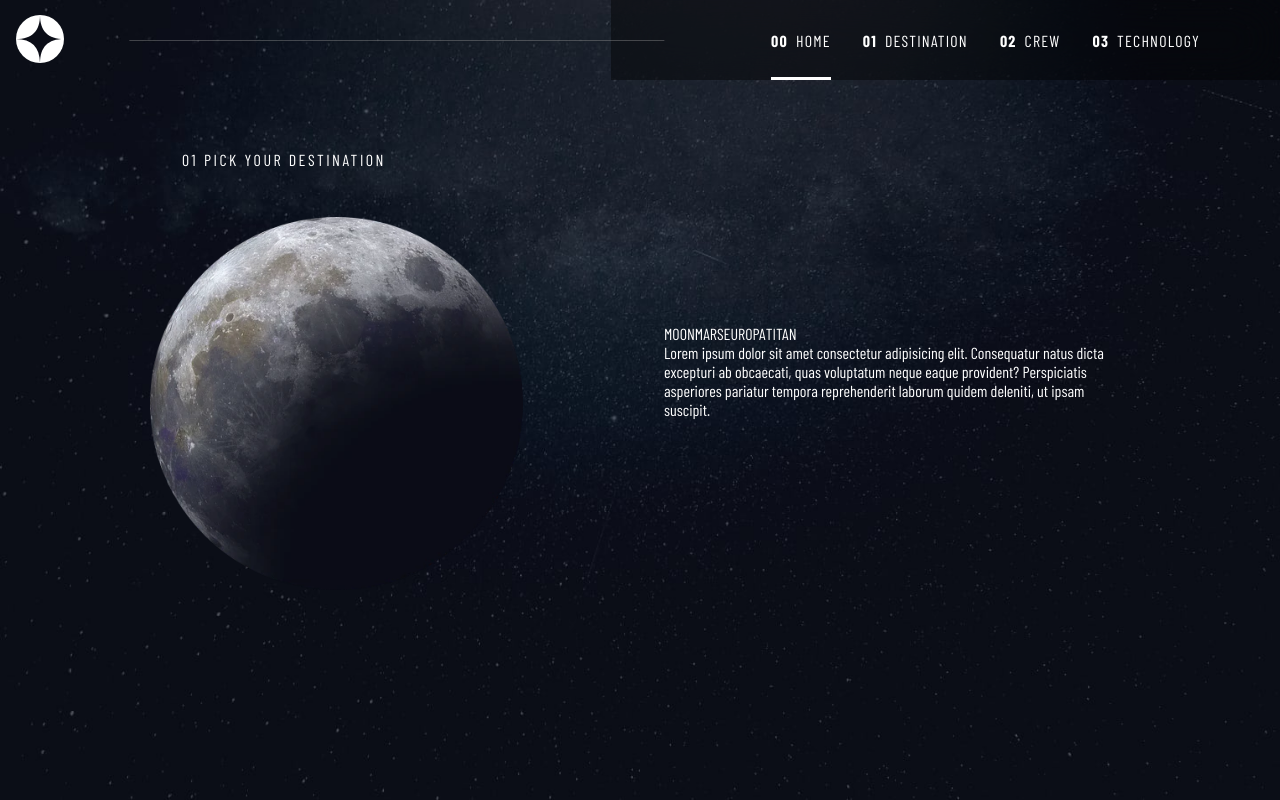
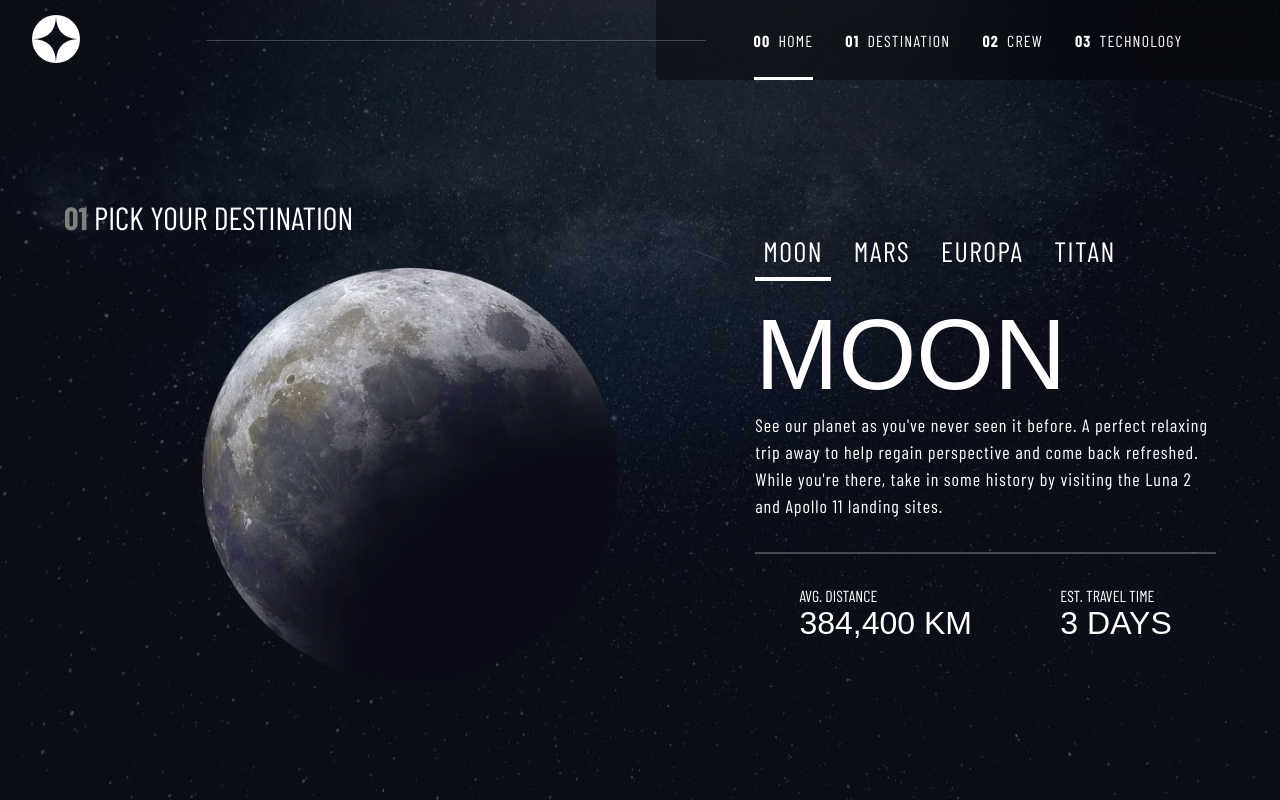
Before and after one commit to Chaitanya-087/space-tourism-multipage, a React (Create React App) app: page /destination in a window 1280 px wide. Built offline with nearby package versions, Linux system fonts and the light colour scheme; the HTML template or start-up script is replaced by a standard one; a web font is replaced by a local one.

Commit message:
destinations page done

```diff
--- a/src/App.js
+++ b/src/App.js
@@ -6,7 +6,7 @@ import Desitination from "./pages/destination/Desitination";
 import Crew from "./pages/crew/Crew";
 import Technology from "./pages/technology/Technology";
 import React,{useState} from "react";
-import data from './assets/data.json';
+import data from './assets/data';
 
 function App() {
   const [openSidebar,setOpenSidebar] = useState(false)
--- a/src/assets/data.json
+++ b/src/assets/data.js
@@ -1,41 +1,43 @@
-{
+import moon from '../assets/destination/image-moon.webp'
+import mars from '../assets/destination/image-mars.webp'
+import europa from '../assets/destination/image-europa.webp'
+import titan from '../assets/destination/image-titan.webp'
+import douglas from '../assets/crew/image-douglas-hurley.webp'
+import mark from '../assets/crew/image-mark-shuttleworth.webp'
+import victor from '../assets/crew/image-victor-glover.webp'
+import anousheh from '../assets/crew/image-anousheh-ansari.webp'
+import launching_vehicle_l from '../assets/technology/image-launch-vehicle-landscape.jpg'
+import launching_vehicle_P from '../assets/technology/image-launch-vehicle-portrait.jpg'
+import spaceport_P from '../assets/technology/image-spaceport-portrait.jpg'
+import spaceport_l from '../assets/technology/image-spaceport-landscape.jpg'
+import spacecapsule_P from '../assets/technology/image-space-capsule-portrait.jpg'
+import spacecapsule_l from '../assets/technology/image-space-capsule-landscape.jpg'
+const data = {
   "destinations": [
     {
       "name": "Moon",
-      "images": {
-        "png": "./assets/destination/image-moon.png",
-        "webp": "./assets/destination/image-moon.webp"
-      },
-      "description": "See our planet as you’ve never seen it before. A perfect relaxing trip away to help regain perspective and come back refreshed. While you’re there, take in some history by visiting the Luna 2 and Apollo 11 landing sites.",
+      "image": moon,
+      "description": "See our planet as you've never seen it before. A perfect relaxing trip away to help regain perspective and come back refreshed. While you're there, take in some history by visiting the Luna 2 and Apollo 11 landing sites.",
       "distance": "384,400 km",
       "travel": "3 days"
     },
     {
       "name": "Mars",
-      "images": {
-        "png": "./assets/destination/image-mars.png",
-        "webp": "./assets/destination/image-mars.webp"
-      },
-      "description": "Don’t forget to pack your hiking boots. You’ll need them to tackle Olympus Mons, the tallest planetary mountain in our solar system. It’s two and a half times the size of Everest!",
+      "image": mars,
+      "description": "Don't forget to pack your hiking boots. You'll need them to tackle Olympus Mons, the tallest planetary mountain in our solar system. It's two and a half times the size of Everest!",
       "distance": "225 mil. km",
       "travel": "9 months"
     },
     {
       "name": "Europa",
-      "images": {
-        "png": "./assets/destination/image-europa.png",
-        "webp": "./assets/destination/image-europa.webp"
-      },
-      "description": "The smallest of the four Galilean moons orbiting Jupiter, Europa is a winter lover’s dream. With an icy surface, it’s perfect for a bit of ice skating, curling, hockey, or simple relaxation in your snug wintery cabin.",
+      "image":europa,
+      "description": "The smallest of the four Galilean moons orbiting Jupiter, Europa is a winter lover's dream. With an icy surface, it's perfect for a bit of ice skating, curling, hockey, or simple relaxation in your snug wintery cabin.",
       "distance": "628 mil. km",
       "travel": "3 years"
     },
     {
       "name": "Titan",
-      "images": {
-        "png": "./assets/destination/image-titan.png",
-        "webp": "./assets/destination/image-titan.webp"
-      },
+      "image":titan,
       "description": "The only moon known to have a dense atmosphere other than Earth, Titan is a home away from home (just a few hundred degrees colder!). As a bonus, you get striking views of the Rings of Saturn.",
       "distance": "1.6 bil. km",
       "travel": "7 years"
@@ -44,37 +46,27 @@
   "crew": [
     {
       "name": "Douglas Hurley",
-      "images": {
-        "png": "./assets/crew/image-douglas-hurley.png",
-        "webp": "./assets/crew/image-douglas-hurley.webp"
-      },
+      "image":douglas,
       "role": "Commander",
       "bio": "Douglas Gerald Hurley is an American engineer, former Marine Corps pilot and former NASA astronaut. He launched into space for the third time as commander of Crew Dragon Demo-2."
     },
     {
       "name": "Mark Shuttleworth",
-      "images": {
-        "png": "./assets/crew/image-mark-shuttleworth.png",
-        "webp": "./assets/crew/image-mark-shuttleworth.webp"
-      },
+      "image":mark,
       "role": "Mission Specialist",
       "bio": "Mark Richard Shuttleworth is the founder and CEO of Canonical, the company behind the Linux-based Ubuntu operating system. Shuttleworth became the first South African to travel to space as a space tourist."
     },
+
     {
       "name": "Victor Glover",
-      "images": {
-        "png": "./assets/crew/image-victor-glover.png",
-        "webp": "./assets/crew/image-victor-glover.webp"
-      },
+      "image":victor,
       "role": "Pilot",
       "bio": "Pilot on the first operational flight of the SpaceX Crew Dragon to the International Space Station. Glover is a commander in the U.S. Navy where he pilots an F/A-18.He was a crew member of Expedition 64, and served as a station systems flight engineer."
     },
+
     {
       "name": "Anousheh Ansari",
-      "images": {
-        "png": "./assets/crew/image-anousheh-ansari.png",
-        "webp": "./assets/crew/image-anousheh-ansari.webp"
-      },
+      "image":anousheh,
       "role": "Flight Engineer",
       "bio": "Anousheh Ansari is an Iranian American engineer and co-founder of Prodea Systems. Ansari was the fourth self-funded space tourist, the first self-funded woman to fly to the ISS, and the first Iranian in space."
     }
@@ -83,26 +75,28 @@
     {
       "name": "Launch vehicle",
       "images": {
-        "portrait": "./assets/technology/image-launch-vehicle-portrait.jpg",
-        "landscape": "./assets/technology/image-launch-vehicle-landscape.jpg"
+        "portrait": launching_vehicle_P,
+        "landscape": launching_vehicle_l,
       },
       "description": "A launch vehicle or carrier rocket is a rocket-propelled vehicle used to carry a payload from Earth's surface to space, usually to Earth orbit or beyond. Our WEB-X carrier rocket is the most powerful in operation. Standing 150 metres tall, it's quite an awe-inspiring sight on the launch pad!"
     },
     {
       "name": "Spaceport",
       "images": {
-        "portrait": "./assets/technology/image-spaceport-portrait.jpg",
-        "landscape": "./assets/technology/image-spaceport-landscape.jpg"
+        "portrait": spaceport_P,
+        "landscape": spaceport_l,
       },
-      "description": "A spaceport or cosmodrome is a site for launching (or receiving) spacecraft, by analogy to the seaport for ships or airport for aircraft. Based in the famous Cape Canaveral, our spaceport is ideally situated to take advantage of the Earth’s rotation for launch."
+      "description": "A spaceport or cosmodrome is a site for launching (or receiving) spacecraft, by analogy to the seaport for ships or airport for aircraft. Based in the famous Cape Canaveral, our spaceport is ideally situated to take advantage of the Earth's rotation for launch."
     },
     {
       "name": "Space capsule",
       "images": {
-        "portrait": "./assets/technology/image-space-capsule-portrait.jpg",
-        "landscape": "./assets/technology/image-space-capsule-landscape.jpg"
+        "portrait": spacecapsule_P,
+        "landscape": spacecapsule_l,
       },
       "description": "A space capsule is an often-crewed spacecraft that uses a blunt-body reentry capsule to reenter the Earth's atmosphere without wings. Our capsule is where you'll spend your time during the flight. It includes a space gym, cinema, and plenty of other activities to keep you entertained."
     }
   ]
 }
+
+export default data
--- a/src/components/navbar/Navbar.jsx
+++ b/src/components/navbar/Navbar.jsx
@@ -4,7 +4,7 @@ import { Link } from 'react-router-dom'
 import { useMediaQuery } from 'react-responsive'
 
 const Navbar = ({ isClose,toggle }) => {
-    const isMobile = useMediaQuery({ query: '(max-width:480px)' })
+    const isMobile = useMediaQuery({ query: '(max-width:640px)' })
 
     const [activeLink, setActiveLink] = useState(1)
     const changeNav = (index) => {
--- a/src/components/navbar/navbar.css
+++ b/src/components/navbar/navbar.css
@@ -1,11 +1,12 @@
 .navbar {
     position: absolute;
-    top: 20px;
+    top: 0;
     width: 100%;
-    height: 80px;
+    height: 60px;
     display: flex;
     align-items: center;
-    padding-inline-start: 2rem;
+    top: 10px;
+    padding-inline: 1rem;
     justify-content: space-between;
 }
 
@@ -17,7 +18,7 @@
     position: relative;
 }
 
-.primary-navigation::after{
+.primary-navigation::after {
     position: absolute;
     content: '';
     top: 50%;
@@ -26,21 +27,23 @@
     background-color: #979797;
     opacity: 40%;
     transform: translateX(-90%);
+    display: none;
 }
 
 .nav-items {
-    margin:0 5rem 0 10rem;
     display: flex;
     list-style: none;
+    justify-content: center;
     align-items: center;
     height: 100%;
     gap: 2rem;
 }
-.number{
+
+.number {
     font-weight: bold;
 }
 
-.nav-item{
+.nav-item {
     height: 100%;
 }
 
@@ -57,7 +60,7 @@
     position: relative;
 }
 
-.nav-link.active::after{
+.nav-link.active::after {
     position: absolute;
     content: '';
     width: 100%;
@@ -66,21 +69,34 @@
     background-color: #fff;
 }
 
-.hamburger.vanish{
+.hamburger.vanish {
     display: none;
 }
 
-/* mobile */
-@media only screen and (min-device-width : 360px) and (max-device-width : 640px){
-    .navbar{
-        top: 10px;
-        padding-inline: 2rem;
+/* tablet */
+@media only screen and (min-width : 640px) {
+    .navbar {
+        top: 0;
+        padding-inline-end: 0;
+        padding-inline-start: 1rem;
+        height: 80px;
+    }
+    .primary-navigation{
+        width: 70%;
     }
 }
 
-@media only screen and (min-device-width : 768px) and (max-device-width : 1024px) {
-    .navbar{
+/* desktop */
+@media only screen and (min-width : 1080px) {
+    .navbar {
         top: 0;
-        padding-inline-start: 1rem;
+        padding-inline-end: 0;
+        padding-inline-start: 2rem;
+    }
+    .primary-navigation{
+        width: 50%;
+    }
+    .primary-navigation::after{
+        display: block;
     }
 }
--- a/src/components/sidebar/sidebar.css
+++ b/src/components/sidebar/sidebar.css
@@ -1,11 +1,11 @@
 .sidebar{
     position: fixed;
-    width: 60%;
+    width: 55%;
     min-height: 100vh;
     right: -100%;
-    backdrop-filter: blur(25px) saturate(100%);
-    -webkit-backdrop-filter: blur(25px) saturate(100%);
-    background-color: rgba(255, 255, 255, 0.04);
+    backdrop-filter: blur(25px) saturate(99%);
+    -webkit-backdrop-filter: blur(25px) saturate(99%);
+    background-color: rgba(0, 0, 0, 0.42);
     display: flex;
     flex-direction: column;
     padding: 20px 0 20px 20px;
--- a/src/index.css
+++ b/src/index.css
@@ -1,111 +1,117 @@
 @import url('https://fonts.googleapis.com/css2?family=Bellefair&display=swap');
 @import url('https://fonts.googleapis.com/css2?family=Barlow+Condensed:ital,wght@0,100;0,200;0,300;0,400;0,500;0,600;0,700;1,100;1,200;1,300;1,400;1,500;1,600&display=swap');
-:root{
-  --clr-primary-black:hsl(230,35%,7%);
-  --clr-primary-pale-blue: hsl(231,77%,90%);
-  --clr-primary-white:hsl(0,0%,100%);
+
+:root {
+  --clr-primary-black: hsl(230, 35%, 7%);
+  --clr-primary-pale-blue: hsl(231, 77%, 90%);
+  --clr-primary-white: hsl(0, 0%, 100%);
 }
 
-*{
+* {
   margin: 0;
   padding: 0;
   box-sizing: border-box;
-  font-family: 'Barlow Condensed',sans-serif;
+  font-family: 'Barlow Condensed', sans-serif;
 }
 
-.belle{
-  font-family: 'Bellefair',sans-serif;
+.belle {
+  font-family: 'Bellefair', sans-serif;
 }
 
-body{
+body {
   color: var(--clr-primary-white);
 }
 
-.fs-xxlg{
-  font-size: 150px;
-}
-
-.fs-xlg{
-  font-size: 100px;
-}
-
-.fs-lg{
-  font-size: 56px;
-}
-
-.fs-s{
-  font-size: 32px;
-}
-
-.fs-xs{
-  font-size: 28px;
-}
-
-.fs-14{
-  font-style: 14px;
-}
-
-.fs-16{
-  font-style: 16px;
-}
-
-.fw-400{
-  font-weight: 400;
-}
-.fw-500{
-  font-weight: 500;
-}
-.fw-600{
-  font-weight: 600;
-}
-.fw-700{
-  font-weight: 700;
-}
-.text-uppercase{
-  text-transform: uppercase;
-}
-
-.container{
-  width: 80%;
-  margin: auto;
-}
-
-a{
+a {
   text-decoration: none;
   color: var(--clr-primary-white);
 }
 
-ul{
+ul {
   list-style: none;
 }
 
-@media only screen and (min-device-width : 360px) and (max-device-width : 640px)  {
-  .fs-mb-xxlg{
+.fs-mb-xxlg {
   font-size: 80px;
 }
-  .fs-mb-xlg{
+
+.fs-mb-xlg {
   font-size: 56px;
 }
-  .fs-mb-lg{
-    font-size:32px;
+
+.fs-mb-lg {
+  font-size: 32px;
 }
-  .fs-mb-s{
-    font-size:24px;
+
+.fs-mb-s {
+  font-size: 24px;
 }
-  .fs-mb-16{
+
+.fs-mb-16 {
   font-size: 16px;
 }
-  .fs-mb-15{
+
+.fs-mb-15 {
   font-size: 15px;
 }
-  .fs-mb-18{
+
+.fs-mb-18 {
   font-size: 18px;
 }
+
+.fs-14 {
+  font-style: 14px;
+}
+
+.fs-16 {
+  font-style: 16px;
+}
+
+.fw-400 {
+  font-weight: 400;
+}
+
+.fw-500 {
+  font-weight: 500;
+}
+
+.fw-600 {
+  font-weight: 600;
+}
+
+.fw-700 {
+  font-weight: 700;
+}
+
+.text-uppercase {
+  text-transform: uppercase;
+}
+
+@media screen and (max-width:1080px){
   .text-mb-center{
     text-align: center;
   }
-  .container-mb{
-    width: 100%;
-    padding: 1rem;
 }
+@media screen and (min-width:642px) {
+
+  .fs-xxlg {
+    font-size: 150px;
   }
+
+  .fs-xlg {
+    font-size: 100px;
+  }
+
+  .fs-lg {
+    font-size: 56px;
+  }
+
+  .fs-s {
+    font-size: 32px;
+  }
+
+  .fs-xs {
+    font-size: 28px;
+  }
+
+}
--- a/src/pages/crew/crew.css
+++ b/src/pages/crew/crew.css
@@ -1,5 +1,4 @@
 .crewContainer{
     min-height: 100vh;
     background: url('../../assets/crew/background-crew-desktop.jpg');
-
 }
--- a/src/pages/destination/Desitination.jsx
+++ b/src/pages/destination/Desitination.jsx
@@ -1,38 +1,46 @@
-import React from 'react'
+import React, { useState } from 'react'
 import './destination.css'
-import moon from '../../assets/destination/image-moon.webp'
 
-const Desitination = ({ desitinations }) => {
+
+const Desitination = ({ destinations }) => {
+  const [destIdx, setDestIdx] = useState(0)
+
   return (
-    <div className='destContainer'>
-      <div className="destDetails">
-        <div className="image">
-          <p className='title'><span>01</span> PICK YOUR DESTINATION</p>
-          <img src={moon} alt="moon" width='80%' height='80%' />
+    <div className='dest'>
+      <div className="dest-container">
+        <div className="top">
+          <p className='title fs-s'><span className='dest-number fw-700'>01</span> PICK YOUR DESTINATION</p>
+          <div className="image-wrapper">
+            <img className="dest-image" src={destinations[destIdx].image} alt="moon" />
+          </div>
         </div>
-        <div className="details">
+        <div className="dest-details">
           <div className="planets">
-            <ul className='list'>
-              <li>
-                <p>MOON</p>
-              </li>
-              <li>
-                <p>MARS</p>
-              </li>
-              <li>
-                <p>EUROPA</p>
-              </li>
-              <li>
-                <p>TITAN</p>
-              </li>
+            <ul className='dest-list'>
+              {
+                destinations.map((dest,index)=> (
+                  <li key={index} onClick={() => setDestIdx(index)} className={`planet ${destIdx === index ? 'active' : ''}`}>
+                    <p className='dest-name text-uppercase fs-xs' style={{letterSpacing:'1.5px'}}>{dest.name}</p>
+                  </li>
+                ))
+              }
             </ul>
           </div>
-          <div className="planetName">
-
+            <p className='fs-mb-xlg fw-400  belle fs-xlg text-uppercase text-mb-center' >{destinations[destIdx].name}</p>
+          <div className="planetDetails">
+            <p className='fs-mb-18 text-mb-center' style={{lineHeight:'1.5',letterSpacing:'1px'}}>{destinations[destIdx].description}</p>
           </div>
-          <div className="planetDetails">
-            <p>Lorem ipsum dolor sit amet consectetur adipisicing elit. Consequatur natus dicta excepturi ab obcaecati, quas voluptatum neque eaque provident? Perspiciatis asperiores pariatur tempora reprehenderit laborum quidem deleniti, ut ipsam suscipit.</p>
-          </div>
+          <hr className='hr-break' />
+              <div className="planet-info">
+                <div className="distance">
+                  <p className='fs-mb-14 text-uppercase text-mb-center fw-400'>avg. distance</p>
+                  <h4 className='fs-mb-lg fs-s fw-400 text-uppercase belle text-mb-center'>{destinations[destIdx].distance}</h4>
+                </div>
+                <div className='travel-time'>
+                  <p className='fs-mb-14 text-uppercase text-mb-center fw-400'>est. travel time</p>
+                  <h4 className='fs-mb-lg fs-s fw-400 text-uppercase belle text-mb-center'>{destinations[destIdx].travel}</h4>
+                </div>
+              </div>
         </div>
       </div>
     </div>
--- a/src/pages/destination/destination.css
+++ b/src/pages/destination/destination.css
@@ -1,42 +1,131 @@
-.destContainer{
+.dest{
     min-height: 100vh;
-    background: url(../../assets/destination/background-destination-desktop.jpg);
+    background: url(../../assets/destination/background-destination-mobile.jpg);
     background-position: top left;
+    background-size: cover;
     background-repeat: no-repeat;
-    background-size: cover;
-}
-img{
-    margin-top: 3rem;
+    display: flex;
+    align-items: center;
+    justify-content: center;
 }
 
-.destDetails{
-   display: flex;
-   align-items: center;
-   justify-content: center;
-   padding: 150px;
-   flex-direction: row;
-   gap: 3rem;
+.dest-container{
+    display: flex;
+    flex-direction: column;
+    align-items: center;
+    justify-content: center;
+    padding: 10px 0;
+    margin-top:5rem;
+    width: 90%;
+}
+.dest-container > .title{
+    margin-bottom: 1rem;
+    text-align: left;
+}
+.dest-number{
+    color: grey;
+}
+.top{
+    display: flex;
+    flex-direction: column;
+    gap: 2rem;
+}
+.planets{
+    display: flex;
+    align-items: center;
+    justify-content: center;
+    height: 60px;
+    margin-bottom: 1rem;
+}
+.dest-list{
+    display: flex;
+    height: inherit;
+    width: 80%;
+    align-items: center;
+    justify-content: space-between;
 }
 
-.image{
-    width: 50%;
-    height: 50%;
+.dest-list > .planet{
+    padding: 8px;
+    display: flex;
+    align-items: center;
+    justify-content: center;
+    cursor: pointer;
+    height: 100%;
+}
+.planet{
+    position: relative;
+}
+.planet::after{
+    position: absolute;
+    content: '';
+    bottom: 0;
+    width: 100%;
+    height: 4px;
+    opacity: 0;
+    background-color: var(--clr-primary-white);
+    transition: all 0.2s ease-in-out;
+
+}
+hr.hr-break{
+    border:0.1px solid white;
+    opacity: 25%;
+    margin: 1rem 0;
+}
+.planet.active::after{
+    opacity: 1;
 }
 
-.details{
-    width: 50%;
-    height: 50%;
+.image-wrapper{
+    display: flex;
+    align-items: center;
+    justify-content: center;
+    gap: 1rem;
+}
+.image-wrapper > .title{
+    align-self: flex-start;
+}
+.dest-image{
+    width:min(60%,445px);
+}
+.distance{
+    margin-bottom: 1rem;
+}
+@media only screen and (min-width : 640px) {
+    .dest{
+        background: url(../../assets/destination/background-destination-tablet.jpg);
+        background-repeat: no-repeat;
+        background-size: cover;
+    }
+    hr.hr-break{
+        margin: 2rem 0;
+    }
+    .planet-info{
+        display: flex;
+        width: 100%;
+        align-items: baseline;
+        justify-content: space-around;
+    }
+
 }
 
-.image>.title{
-    color: #fff;
-    padding-left: 2rem;
-    letter-spacing: 2.5px;
-    text-decoration: uppercase;
+@media only screen and (min-width: 1080px){
+    .dest{
+        background: url(../../assets/destination/background-destination-desktop.jpg);
+        background-repeat: no-repeat;
+        background-size: cover;
+    }
+    .dest-container{
+        flex-direction: row;
+        align-items: center;
+    }
+    .top{
+        width: 60%;
+    }
+    .dest-details{
+        width: 40%;
+    }
+    .planets{
+        justify-content: flex-start;
+    }
 }
-
-.list{
-    display: flex;
-    flex-direction: row;
-    list-style: none;
-}
--- a/src/pages/home/Home.jsx
+++ b/src/pages/home/Home.jsx
@@ -4,7 +4,7 @@ import './home.css'
 const Home = () => {
   return (
     <main className='home'>
-      <div className='container container-mb home-content-wrapper'>
+      <div className='home-content-wrapper'>
         <div className="home-content-left">
           <p className='fs-s fs-mb-s text-uppercase text-mb-center' style={{lineHeight:'2',letterSpacing:'1.2px'}}>so, you want to travel to space</p>
           <h1 className='fs-xlg fs-mb-xxlg text-uppercase fw-400 belle text-mb-center'>space</h1>
```
Also changed, not shown: src/pages/home/home.css (+40 -21 lines). Lines whose indentation alone changed are shown as unchanged.
